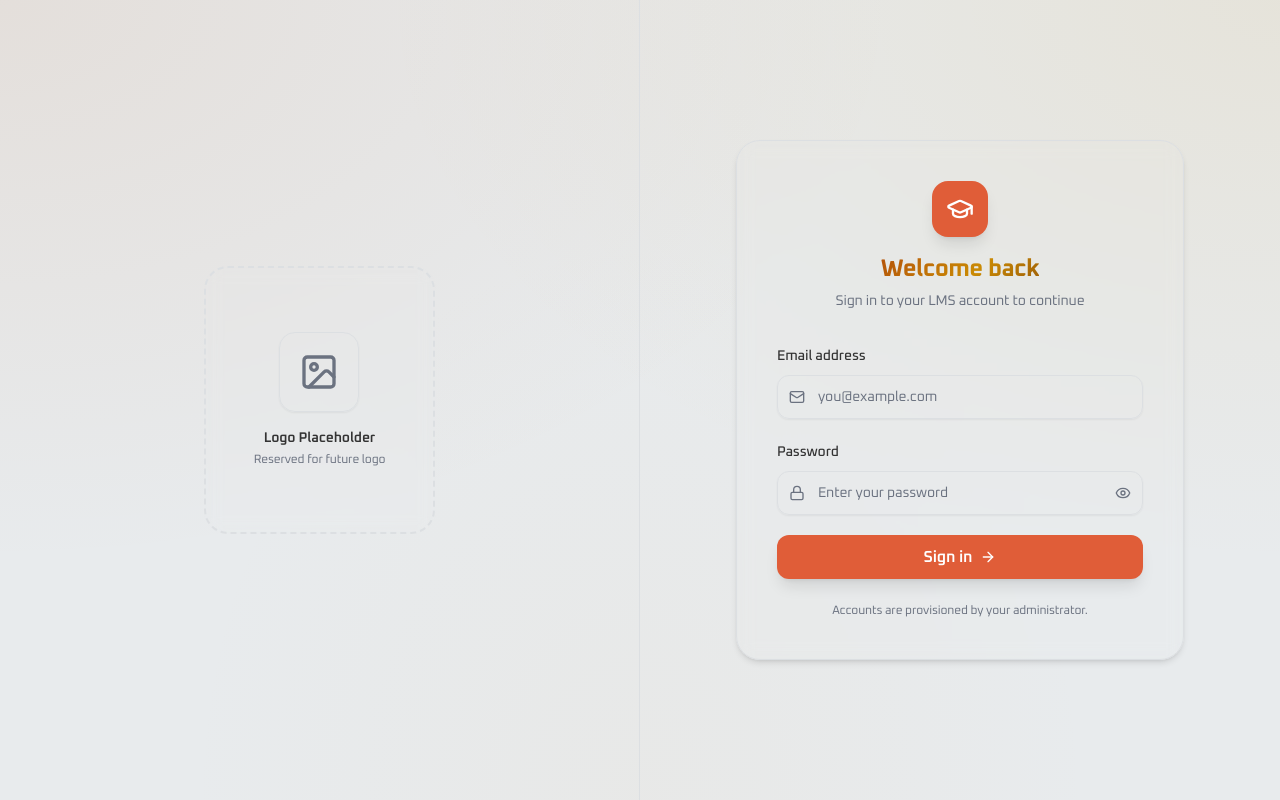
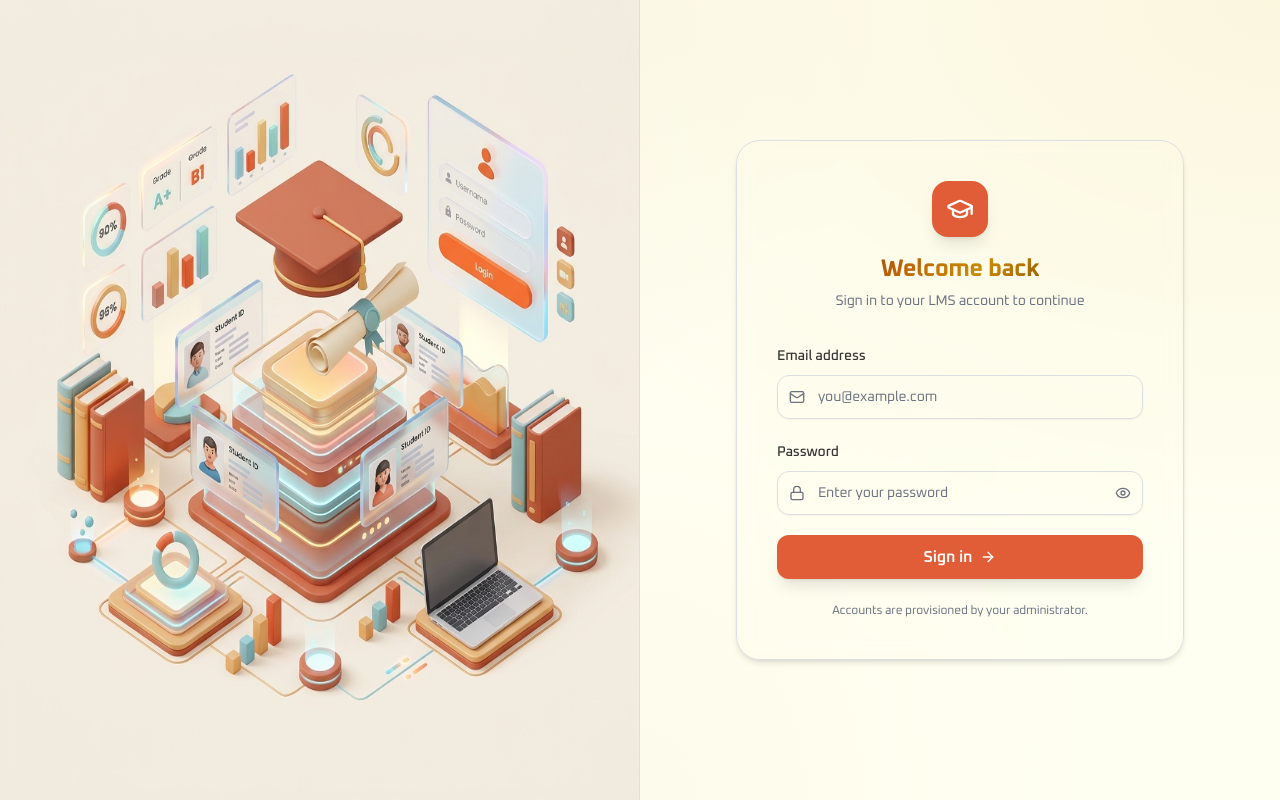
Before and after one commit to Sankar-web-dev/DoodleBlue, a Next.js app in the folder Client/: page /login in a window 1280 px wide. Built offline with nearby package versions, Linux system fonts and the light colour scheme.

Commit message:
feat: add login page UI and corresponding asset image

```diff
--- a/Client/app/login/page.tsx
+++ b/Client/app/login/page.tsx
@@ -67,9 +67,9 @@ export default function LoginPage() {
   };
 
   return (
-    <div className="min-h-screen w-full bg-ambient-mesh lg:grid lg:grid-cols-2">
+    <div className="min-h-screen w-full bg-ambient-mesh lg:grid lg:grid-cols-2 bg-[#FFFFF1]">
       {/* Left panel: Empty UI placeholder for future logo */}
-      <div className="relative hidden items-center justify-center border-r border-border/60 bg-muted/20 p-12 lg:flex">
+      <div className="relative hidden items-center justify-center border-r border-border/60 bg-muted/20 lg:flex">
         <div
           aria-hidden
           className="pointer-events-none absolute inset-0 opacity-20"
@@ -78,21 +78,7 @@ export default function LoginPage() {
               "radial-gradient(circle at center, var(--primary) / 0.12 0, transparent 70%)",
           }}
         />
-
-        {/* Future logo drop placeholder */}
-        <div className="relative flex flex-col items-center justify-center gap-4 rounded-3xl border-2 border-dashed border-border/80 bg-card/40 px-12 py-16 text-center backdrop-blur">
-          <div className="flex h-20 w-20 items-center justify-center rounded-2xl border border-border/70 bg-muted/60 text-muted-foreground shadow-sm">
-            <ImageIcon className="h-10 w-10 text-muted-foreground/60" />
-          </div>
-          <div className="space-y-1">
-            <p className="text-sm font-semibold text-foreground">
-              Logo Placeholder
-            </p>
-            <p className="text-xs text-muted-foreground">
-              Reserved for future logo
-            </p>
-          </div>
-        </div>
+        <img src="./login.png" alt="Login Image" className="w-full h-full" />
       </div>
 
       {/* Right form panel */}
```
Also changed, not shown: Client/public/login.png (added).
